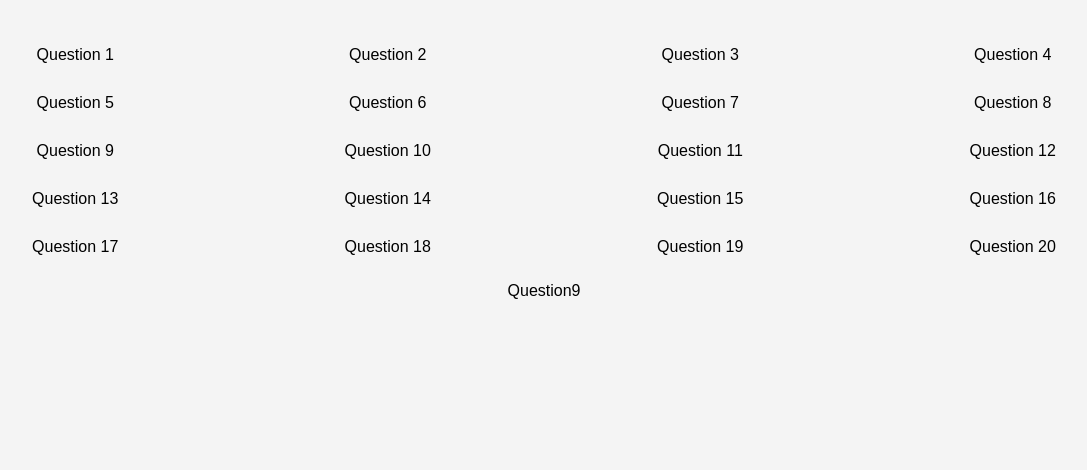
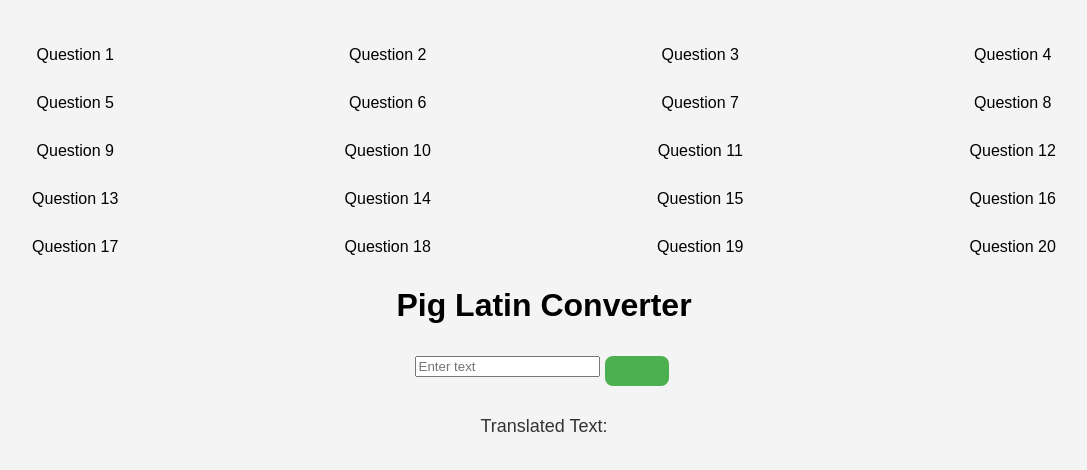
Before and after one commit to kimmisinha/React-Challenge, a React (Create React App) app in the folder my-challenge/: page /question9 in a window 1280 px wide. Shown: the top 470 px of the page, without its empty margins (96-1183 px from the left). Built offline with nearby package versions, Linux system fonts and the light colour scheme.

Commit message:
Implement Pig Latin Converter

```diff
--- a/my-challenge/src/Component/Question9.jsx
+++ b/my-challenge/src/Component/Question9.jsx
@@ -1,9 +1,46 @@
-import React from 'react'
+import React, { useState } from "react";
 
 function Question9() {
+  const [text, setText] = useState("");
+  const [translatedText, setTranslatedText] = useState("");
+
+  const translateToPigLatin = (text) => {
+    return text
+      .split(" ")
+      .map((word) => {
+        if (word.match(/^[aeiouAEIOU]/)) {
+          return word + "way"; // Words starting with a vowel
+        } else {
+          return word.substring(1) + word[0] + "ay";
+          // Words starting with a consonant
+        }
+      })
+      .join(" ");
+  };
+  const handleTranslate = () => {
+    const pigLatinText = translateToPigLatin(text);
+    setTranslatedText(pigLatinText);
+    alert(pigLatinText);
+  };
   return (
-    <div>Question9</div>
-  )
+    <div>
+      <h1>Pig Latin Converter</h1>
+      <input
+        type="text"
+        value={text}
+        onChange={(e) => setText(e.target.value)}
+        placeholder="Enter text"
+      ></input>
+      <button onClick={handleTranslate}></button>
+      <p>Translated Text: {translatedText}</p>
+    </div>
+  );
 }
 
-export default Question9
+export default Question9;
+
+/*
+Puzzle #9: Pig Latin 🐖
+Create an app that translates English text into Pig Latin and displays
+ the result in a pop-up window.
+ */
```
